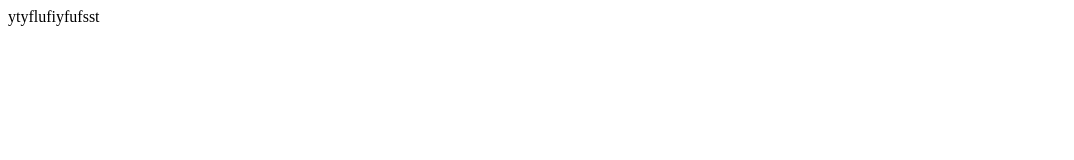
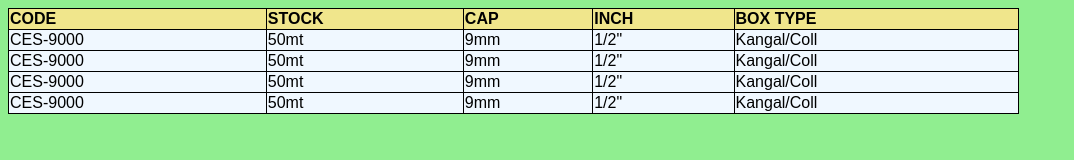
Before and after one commit to yusifovass/cl2, a plain HTML site: page index.html in a window 1280 px wide. Shown: the whole page, without its empty margins (0-1074 px from the left). Drawn offline with Linux system fonts and the light colour scheme.

Commit message:
new changes

```diff
--- a/index.html
+++ b/index.html
@@ -3,9 +3,120 @@
 <head>
     <meta charset="UTF-8">
     <meta name="viewport" content="width=device-width, initial-scale=1.0">
-    <title>Document</title>
+    <title>Responsive Table</title>
+    <style>
+        table{
+                border-collapse: collapse;
+                width: 80%;
+                background-color: aliceblue;
+                text-align: left;
+
+        }
+        th,td{
+            border: 1px solid
+        }
+        body{
+            background-color: lightgreen;
+            font-family: Arial, Helvetica, sans-serif;
+            align-items: center;
+        }
+        th{
+            background-color: khaki;
+        }
+    </style>
 </head>
-<body>
-    ytyflufiyfufsst
+
+<tbody>
+    <table>
+        <thead>
+            <tr>
+                <th>
+                    CODE
+                </th>
+                <th>
+                    STOCK
+                </th>
+                <th>
+                    CAP
+                </th>
+                <th>
+                    INCH
+                </th>
+                <th>
+                    BOX TYPE
+                </th>
+            </tr>
+        </thead>
+            <tr>
+                <td>
+                    CES-9000
+                </td>
+                <td>
+                    50mt
+                </td>
+                <td>
+                    9mm
+                </td>
+                <td>
+                    1/2"
+                </td>
+                <td>
+                    Kangal/Coll
+                </td>
+            </tr>
+            <tr>
+                <td>
+                    CES-9000
+                </td>
+                <td>
+                    50mt
+                </td>
+                <td>
+                    9mm
+                </td>
+                <td>
+                    1/2"
+                </td>
+                <td>
+                    Kangal/Coll
+                </td>
+            </tr>
+            <tr>
+                <td>
+                    CES-9000
+                </td>
+                <td>
+                    50mt
+                </td>
+                <td>
+                    9mm
+                </td>
+                <td>
+                    1/2"
+                </td>
+                <td>
+                    Kangal/Coll
+                </td>
+            </tr>
+            <tr>
+                <td>
+                    CES-9000
+                </td>
+                <td>
+                    50mt
+                </td>
+                <td>
+                    9mm
+                </td>
+                <td>
+                    1/2"
+                </td>
+                <td>
+                    Kangal/Coll
+                </td>
+            </tr>
+
+        </tbody>
+    </table>
 </body>
 </html>
```
